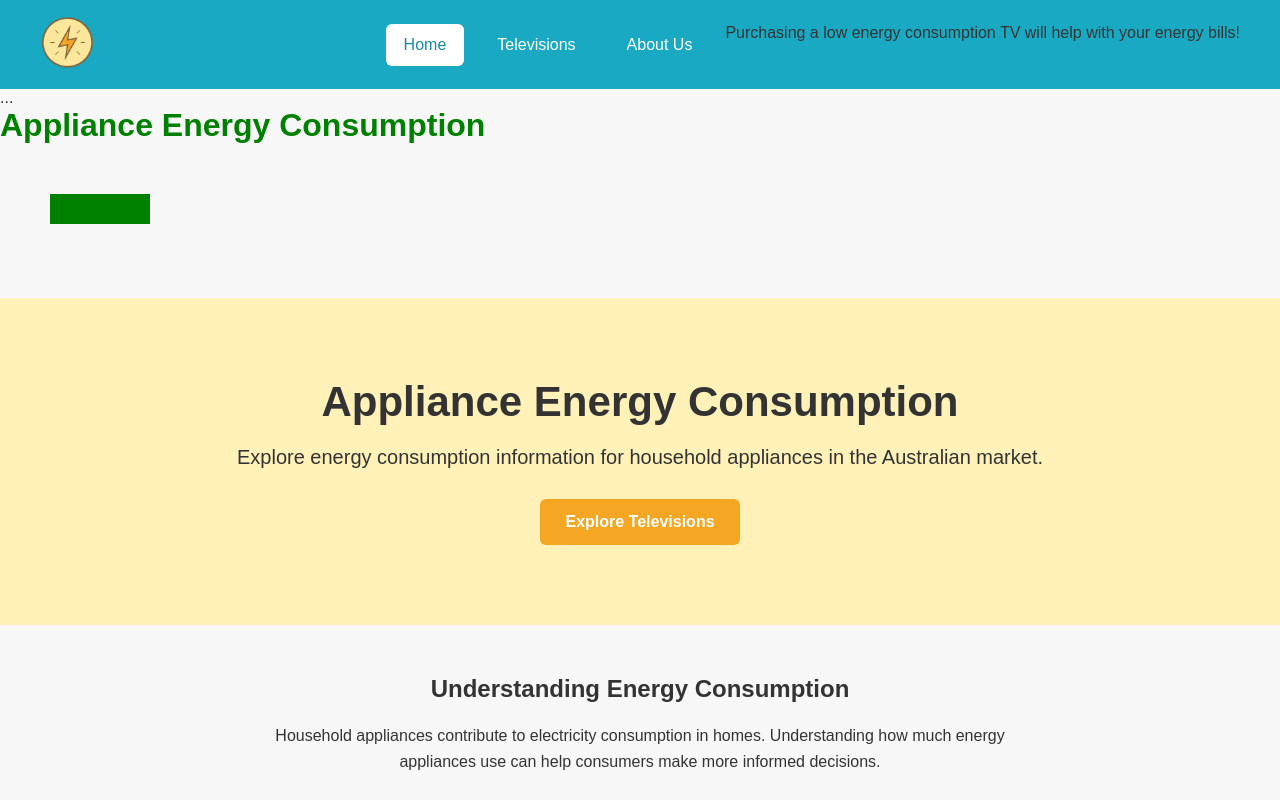
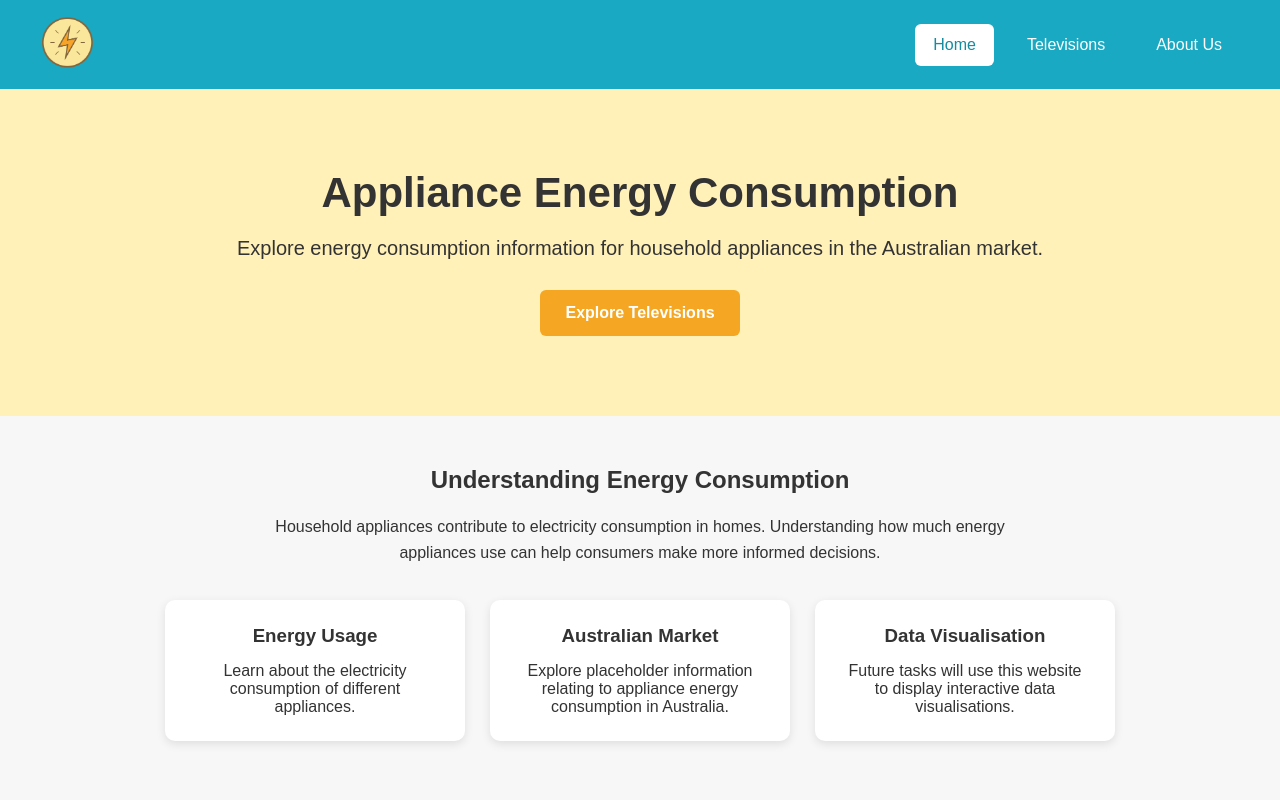
Before and after one commit to eros97-arch/T04-2, a plain HTML site: page index.html in a window 1280 px wide. Shown: the top 800 px of the page. Drawn offline with nearby package versions, Linux system fonts and the light colour scheme.

```diff
--- a/energy-d3.js
+++ /dev/null
@@ -1,14 +0,0 @@
-d3.select("h1")
-.style("color", "green");
-d3.select("div")
-.append("p")
-.text("Purchasing a low energy consumption TV will help with your energy bills!");
-d3.select("svg")
-.append("rect")
-d3.select("svg")
-.append("rect")
-.attr("x", 50)
-.attr("y", 50)
-.attr("width", 100)
-.attr("height", 30)
-.style("fill", "green");
--- a/index.html
+++ b/index.html
@@ -25,18 +25,6 @@
 
         </nav>
     </header>
-
-    <body>
-...
-</header>
-<h1>Appliance Energy Consumption</h1>
-<div id="content"></div>
-<!-- Give the SVG a size so shapes can be seen -->
-<svg width="300" height="150"></svg>
-<!-- Load D3 first, then your D3 code file -->
-<script src="https://d3js.org/d3.v7.min.js"></script>
-<script src="energy-d3.js"></script>
-</body>
 
     <main>
 
```
